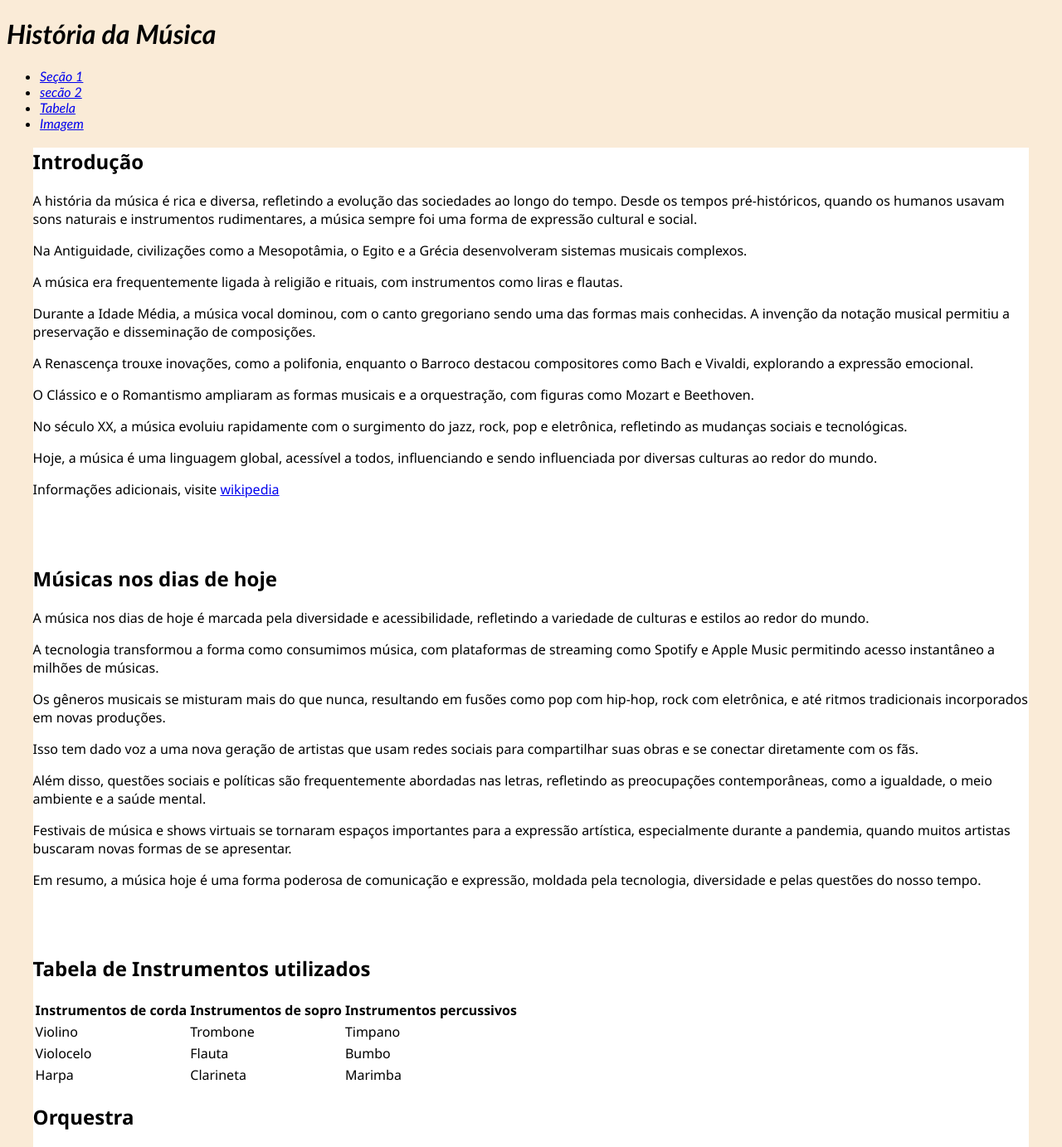
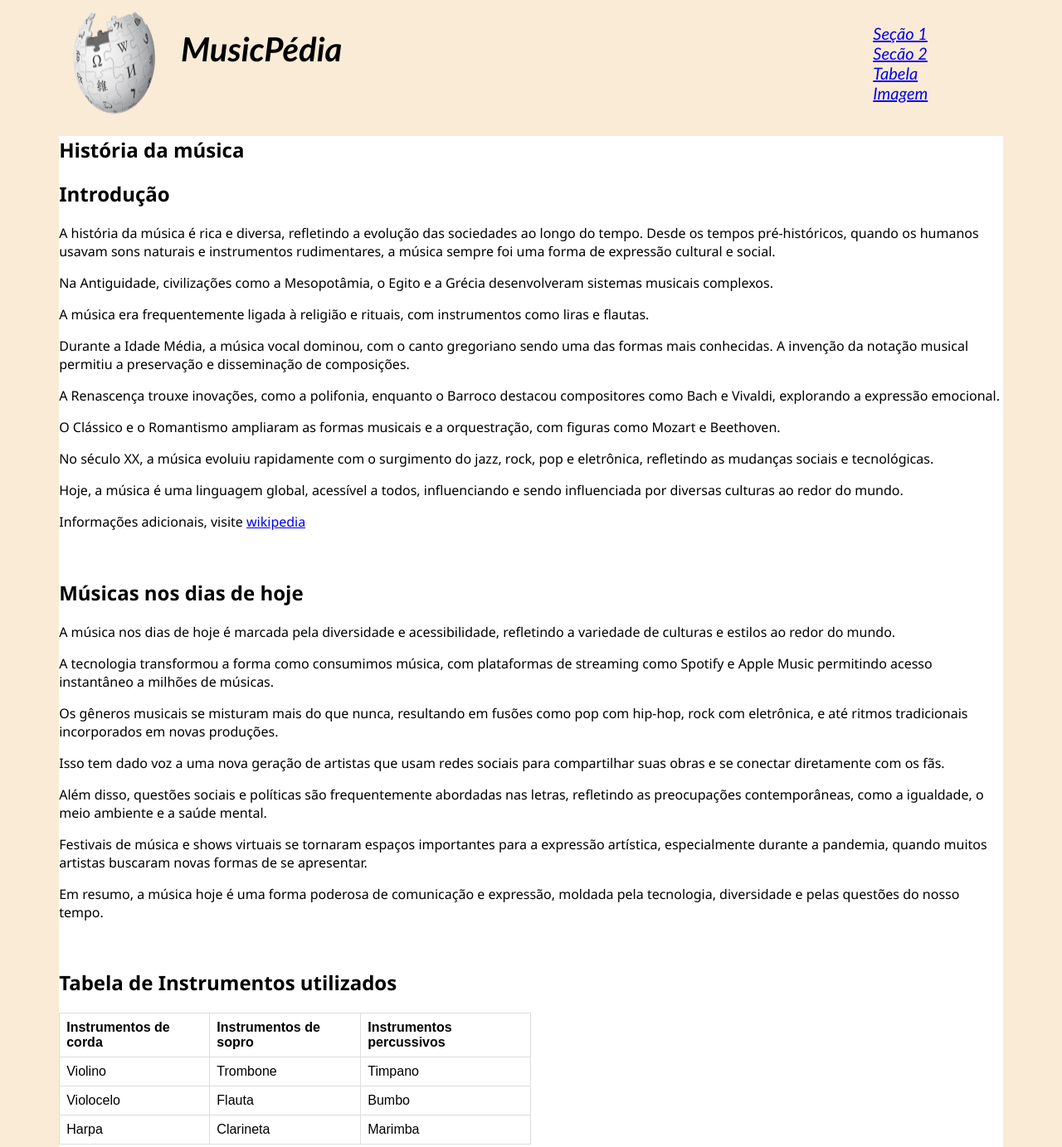
Before and after one commit to jcsilva40/Web-Historia-da-Musica, a plain HTML site: page index.html in a window 1280 px wide. Shown: the top 1383 px of the page at 83% size. Drawn offline with Linux system fonts and the light colour scheme; grey boxes are pictures that could not be loaded.

Commit message:
wip: Trabalho em desenvolvimento

```diff
--- a/index.html
+++ b/index.html
@@ -9,15 +9,18 @@
 </head>
 
 <body>
-    <header>
-        <h1>História da Música</h1>
+    <header class="header">
+
+        <img class="figura" src="./img/wikipedia.png" alt="logo wiki">
+
+        <h1 class="Titulo">MusicPédia</h1>
         <nav>
             <ul>
 
-                <li><a href="#secao1">Seção 1</a></li>
-                <li><a href="#secao2">secão 2</a></li>
-                <li><a href="#tabela">Tabela</a></li>
-                <li><a href="#Imagem">Imagem</a></li>
+                <li class="seções"><a href="#secao1">  Seção 1 </a></li>
+                <li class="seções"><a href="#secao2">  Secão 2 </a></li>
+                <li class="seções"><a href="#tabela">  Tabela  </a></li>
+                <li class="seções"><a href="#Imagem">  Imagem  </a></li>
 
 
             </ul>
@@ -27,6 +30,7 @@
 
 
     <main>
+        <h2>História da música</h2>
         <section id="secao1">
             <h2>Introdução</h2>
             <p>
@@ -52,7 +56,6 @@
                 influenciando e sendo influenciada por diversas culturas ao redor do mundo.</p>
             <p>Informações adicionais, visite <a href="https://pt.wikipedia.org/wiki/M%C3%BAsica">wikipedia</a></p>
         </section>
-        <br>
         <br>
 
 
@@ -83,37 +86,39 @@
 
         </section>
         <br>
-        <br>
 
         <section id="tabela">
+
+
+
             <h2>Tabela de Instrumentos utilizados</h2>
-            <table>
+            <table class="tabela">
                 <thead>
                     <tr>
-                        <th>Instrumentos de corda</th>
+                        <th class="th">Instrumentos de corda</th>
 
-                        <th>Instrumentos de sopro</th>
+                        <th class="th">Instrumentos de sopro</th>
 
-                        <th>Instrumentos percussivos</th>
+                        <th class="th">Instrumentos percussivos</th>
                     </tr>
                 </thead>
                 <tbody>
-                    <tr>
-                        <td>Violino</td>
-                        <td>Trombone</td>
-                        <td>Timpano</td>
+                    <tr class="tr">
+                        <td class="td">Violino</td>
+                        <td class="td">Trombone</td>
+                        <td class="td">Timpano</td>
                     </tr>
 
-                    <tr>
-                        <td>Violocelo</td>
-                        <td>Flauta</td>
-                        <td>Bumbo</td>
+                    <tr class="tr">
+                        <td class="td">Violocelo</td>
+                        <td class="td">Flauta</td>
+                        <td class="td">Bumbo</td>
                     </tr>
 
-                    <tr>
-                        <td>Harpa</td>
-                        <td>Clarineta</td>
-                        <td>Marimba</td>
+                    <tr class="tr">
+                        <td class="td">Harpa</td>
+                        <td class="td">Clarineta</td>
+                        <td class="td">Marimba</td>
                     </tr>
                 </tbody>
             </table>
--- a/style.css
+++ b/style.css
@@ -1,24 +1,63 @@
-header{
-    font-style: italic;
-    font-family: 'Trebuchet MS';
-    font-size: h1{20px};
 
+
+body {
+    font-family: 'Segoe UI', Tahoma, Geneva, Verdana, sans-serif;
+    background-color: antiquewhite;
+    background-position: center;
+    background-size: 80%;
 
 
 }
 
-body{
-    font-family: 'Segoe UI', Tahoma, Geneva, Verdana, sans-serif;
-    font-size: h2{14px};
-    background-color: antiquewhite;
-    background-position: center;
-    background-size: 95%;
+
+
+main {
+    background-color: white;
+    width: 90%;
+    margin: auto;
+}
+
+.Titulo{
+    display: flex;
+    margin-left: 30px;
+    }
+
+.header {
+    display: flex;
+    font-style: italic;
+    font-family: 'Trebuchet MS';
+    font-size: 20px;
+}
+
+.tabela{
+    font-family: arial, sans-serif;
+    border-collapse: collapse;
+    width: 50%;
 
 }
 
-main{
-    background-color: white;
-    width: 95%;
-    margin: auto;
+.th{
+    border: 1px solid #dddddd;
+    text-align: left;
+    padding: 8px;
+}
 
+.td{
+    border: 1px solid #dddddd;
+    text-align: left;
+    padding: 8px;
 }
+
+.tr :nth-child {
+    background-color: #dddddd;
+}
+
+.figura{
+    display: flex;
+    margin-left: 80px;
+}
+
+.seções{
+    display: flex;
+    margin-left: 600px;
+}
```
Also changed, not shown: img/wikipedia.png (added).
